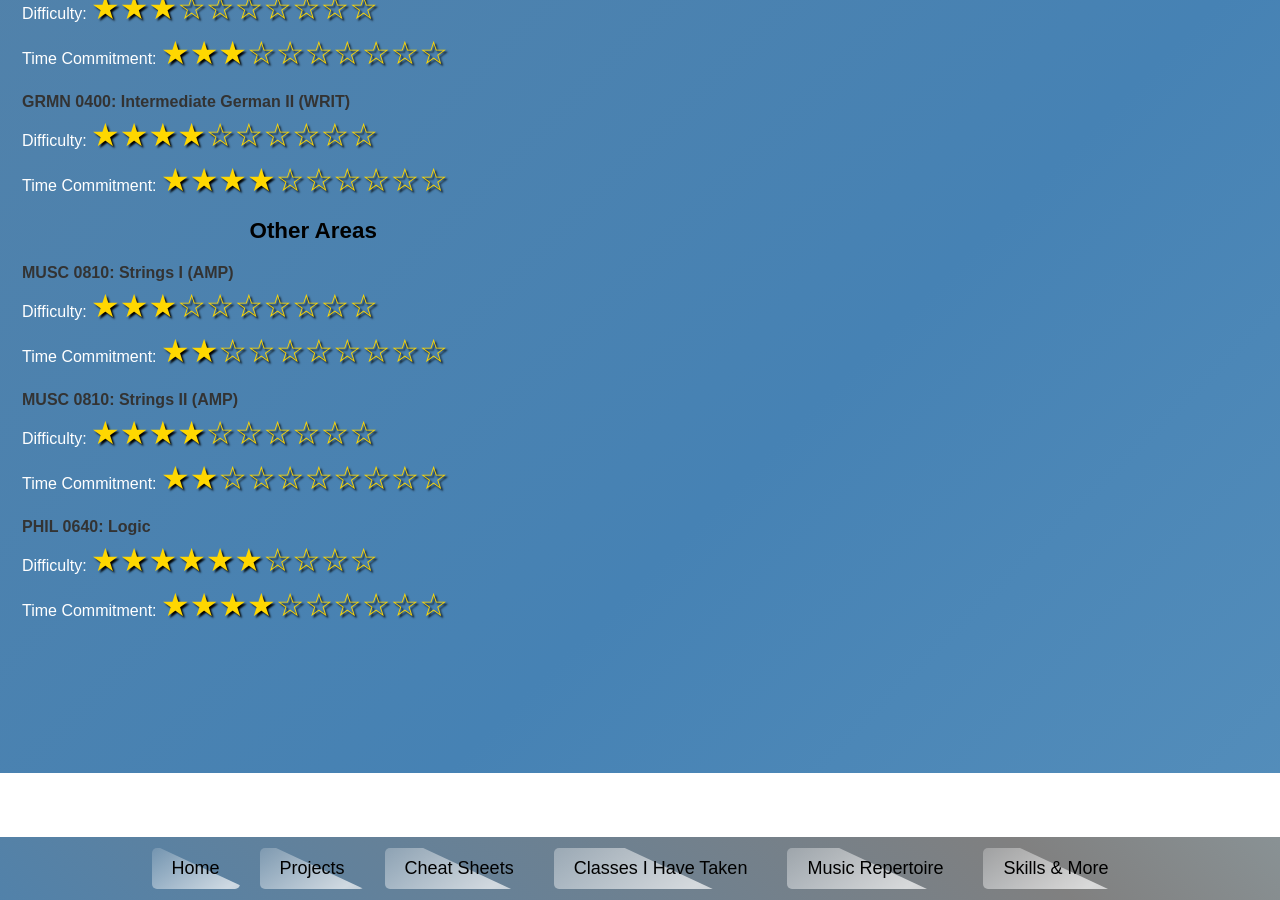
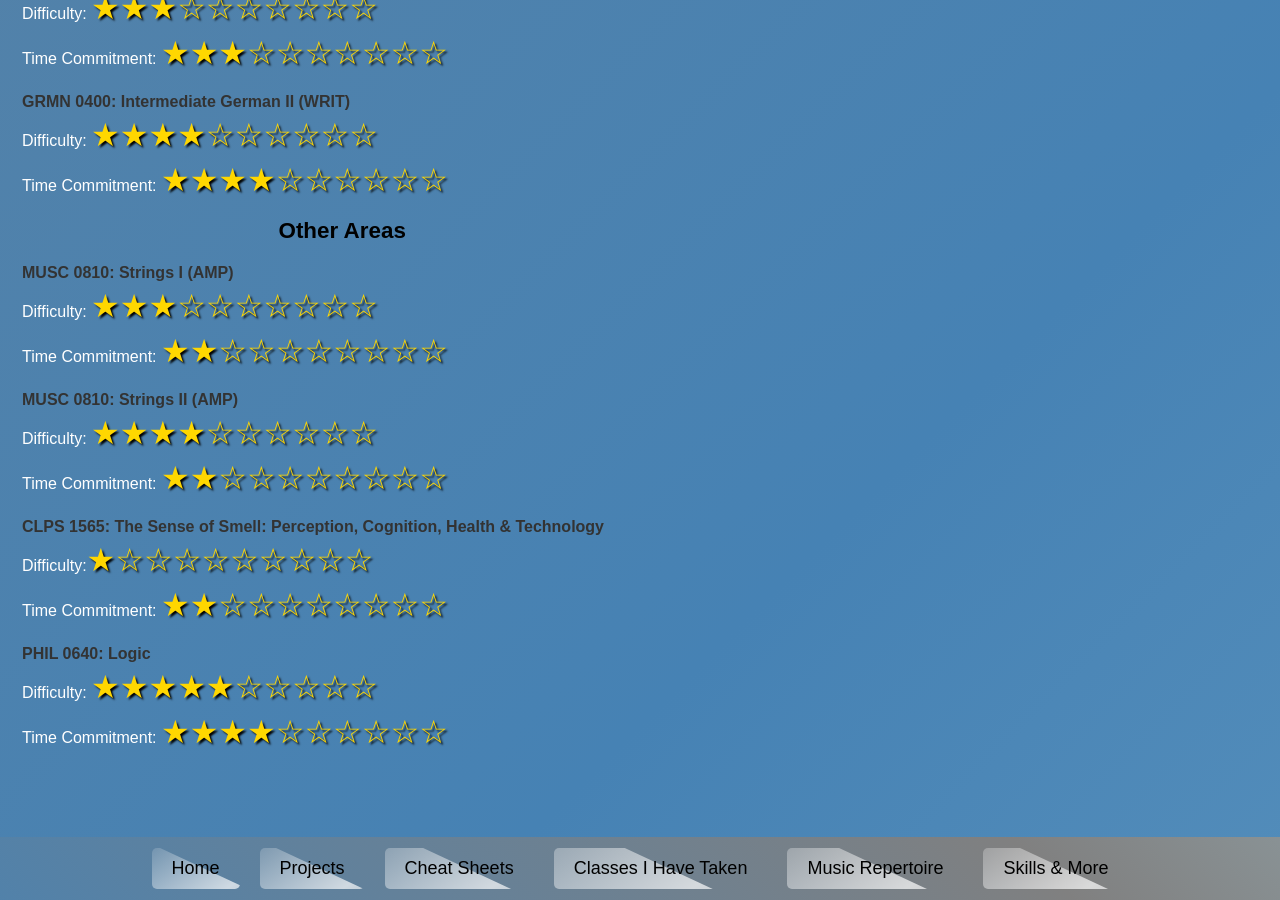
Before and after one commit to xXElGenio0203Xx/eugenio-macias.github.io, a Jekyll site: the page built from classes-i-have-taken.md, in a window 1280 px wide and 900 px high, scrolled down 2973 px. Built offline with Jekyll 4.4.1, drawn with Linux system fonts in a browser that asks for light colours; some web fonts are replaced.

Commit message:
Update classes-i-have-taken.md

```diff
--- a/classes-i-have-taken.md
+++ b/classes-i-have-taken.md
@@ -46,7 +46,8 @@ title: Classes I Have Taken
        <h3 style="color: black;">Other Areas</h3><br>
       <p><strong>MUSC 0810: Strings I (AMP)</strong><br> Difficulty:   <span class="stars">★★★☆☆☆☆☆☆☆</span><br> Time Commitment:   <span class="stars">★★☆☆☆☆☆☆☆☆</span></p>
       <p><strong>MUSC 0810: Strings II (AMP)</strong><br> Difficulty:   <span class="stars">★★★★☆☆☆☆☆☆</span><br> Time Commitment:   <span class="stars">★★☆☆☆☆☆☆☆☆</span></p>
-      <p><strong>PHIL 0640: Logic</strong><br> Difficulty:   <span class="stars">★★★★★★☆☆☆☆</span><br> Time Commitment:   <span class="stars">★★★★☆☆☆☆☆☆</span></p> <br> <br> <br> <br><br> <br>
+      <p><strong>CLPS 1565: The Sense of Smell: Perception, Cognition, Health & Technology</strong><br> Difficulty:<span class="stars">★☆☆☆☆☆☆☆☆☆</span><br> Time Commitment:   <span class="stars">★★☆☆☆☆☆☆☆☆</span></p>
+      <p><strong>PHIL 0640: Logic</strong><br> Difficulty:   <span class="stars">★★★★★☆☆☆☆☆</span><br> Time Commitment:   <span class="stars">★★★★☆☆☆☆☆☆</span></p> <br> <br> <br> <br><br> <br>
 
     </td>
     <td style="vertical-align:top;">
```
